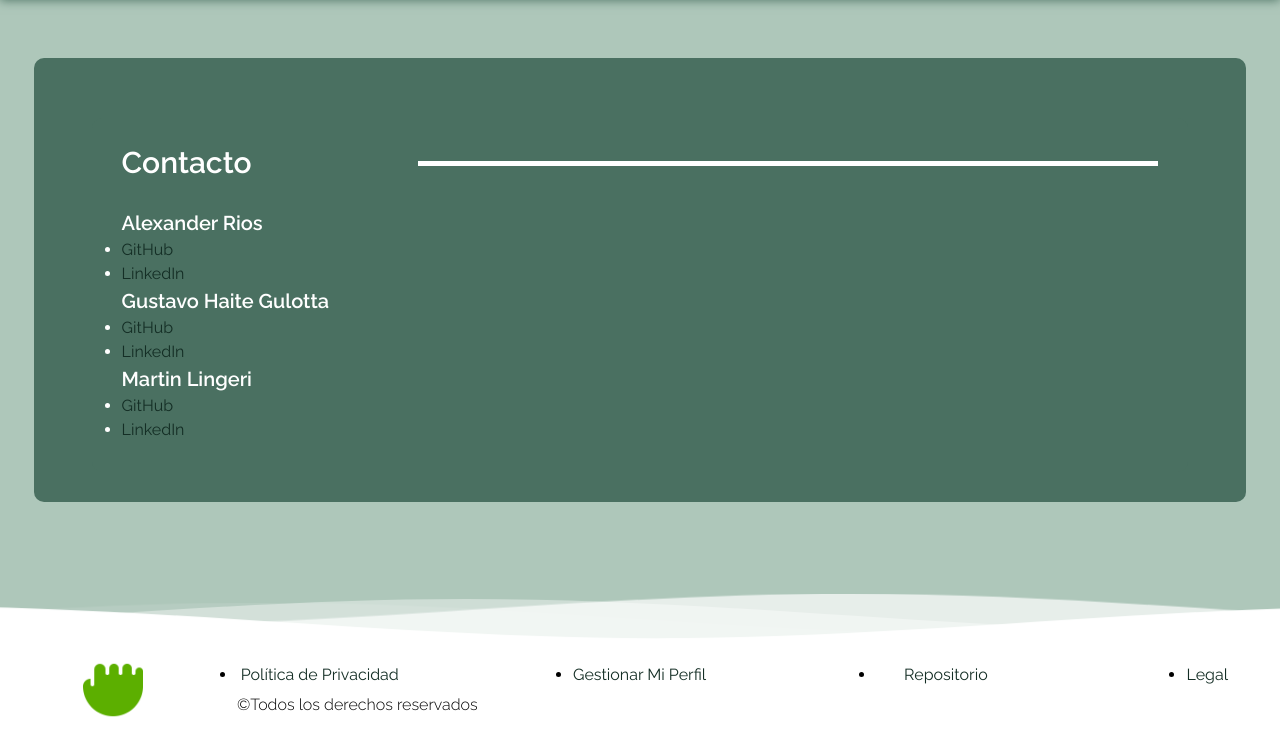
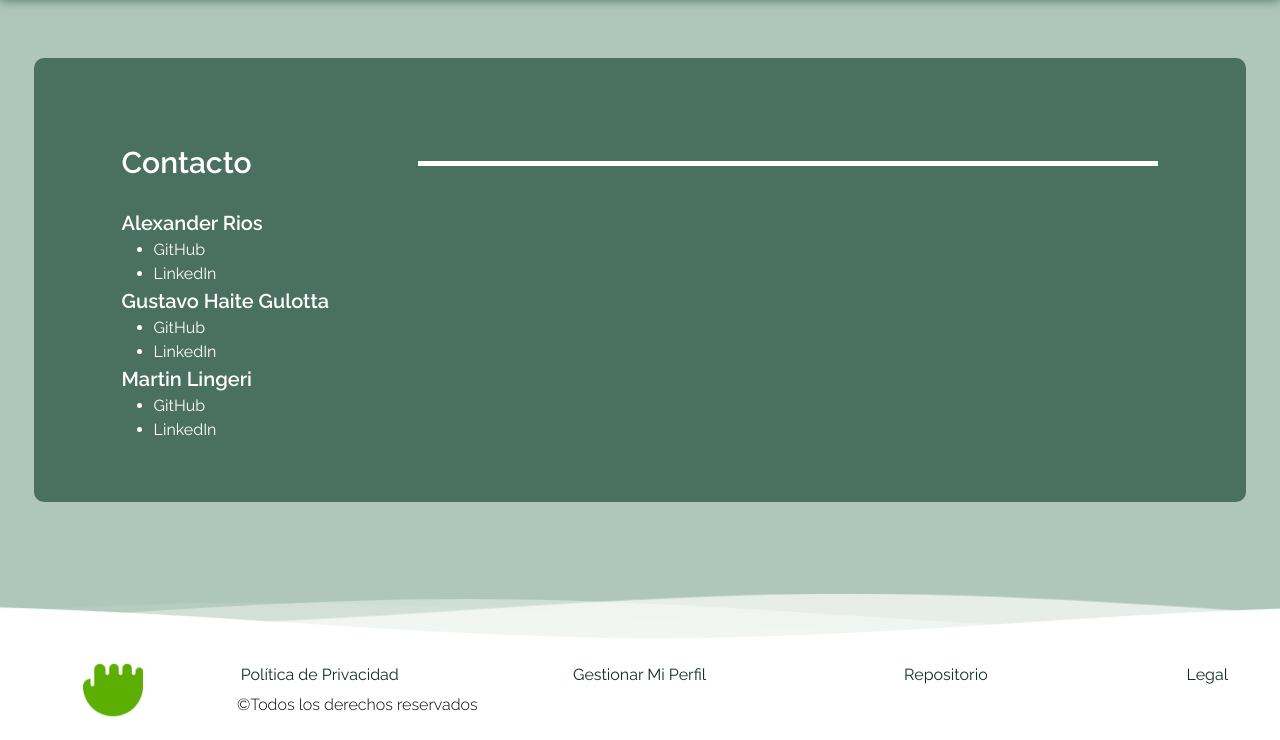
Before and after one commit to aletbm/Proyecto_UTN_Capgemini, a Django app: template contacto/templates/contacto.html in a window 1280 px wide. Shown: the part 60-800 px from the top of the page. Run offline with Django 3.2, Linux system fonts and the light colour scheme; the template is opened without the code that fills it, so the values that code supplies are empty.

Commit message:
corrijo un par de errores en los estilos de contacto

```diff
--- a/contacto/templates/contacto.html
+++ b/contacto/templates/contacto.html
@@ -1,6 +1,7 @@
 {% extends 'home/base.html' %} {% load static %} {% block links %}
 <link rel="stylesheet" href="{% static 'contacto/css/contacto.css' %}" />
-{% endblock %} {% block title %} Sobre el proyecto {% endblock %} {% block contenido %}
+{% endblock %} {% block title %} Contacto {% endblock %}
+{% block contenido %}
 
 <section class="container">
   <div class="title">
@@ -10,34 +11,40 @@
 
   <div class="content">
     <h4>Alexander Rios</h4>
+    <div class="contact-links">
       <ul>
         <li>
-                <a href="https://github.com/aletbm">GitHub</a>
+          <a class="contact-a" href="https://github.com/aletbm">GitHub</a>
         </li>
         <li>
-                <a href="">LinkedIn</a>
+          <a class="contact-a" href="">LinkedIn</a>
         </li>
       </ul>
+
+
+    </div>
     <h4>Gustavo Haite Gulotta</h4>
+    <div class="contact-links">
       <ul>
         <li>
-                <a href="https://github.com/Gustavo-Haite">GitHub</a>
+          <a class="contact-a" href="https://github.com/Gustavo-Haite">GitHub</a>
         </li>
         <li>
-                <a href="">LinkedIn</a>
-            </li>
-        </ul>
-        <h4>Martin Lingeri</h4>
-        <ul>
-
-
-            <li>
-                <a href="https://github.com/MartinLingeri">GitHub</a>
-            </li>
-            <li>
-                <a href="https://linkedin.com/in/martin-lingeri">LinkedIn</a>
+          <a class="contact-a" href="">LinkedIn</a>
         </li>
       </ul>
     </div>
+    <h4>Martin Lingeri</h4>
+    <div class="contact-links">
+      <ul>
+        <li>
+          <a class="contact-a" href="https://github.com/MartinLingeri">GitHub</a>
+        </li>
+        <li>
+          <a class="contact-a" href="https://linkedin.com/in/martin-lingeri">LinkedIn</a>
+        </li>
+      </ul>
+    </div>
+  </div>
 </section>
 {% endblock %}
--- a/static/contacto/css/contacto.css
+++ b/static/contacto/css/contacto.css
@@ -35,12 +35,16 @@
     line-height: 1.5;
 }
 
-li{
+.contact-links{
+    margin-left: 32px !important;
+}
+
+.contact-links>ul>li{
     list-style: outside;
 }
 
-a{
-    color: var(--color2);
+.contact-a{
+    color: var(--color2) !important;
     cursor: pointer;
     text-decoration: underline;
 }
```
Lines whose indentation alone changed are shown as unchanged.
